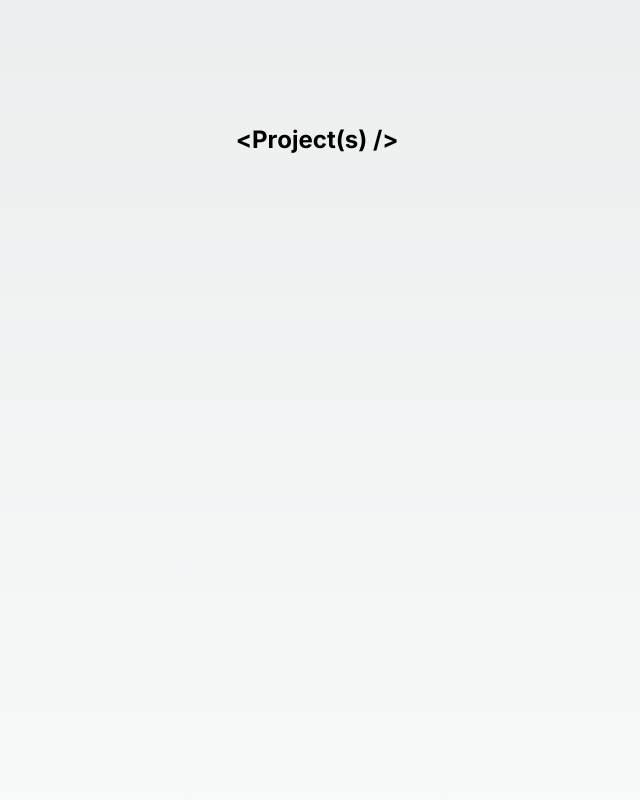
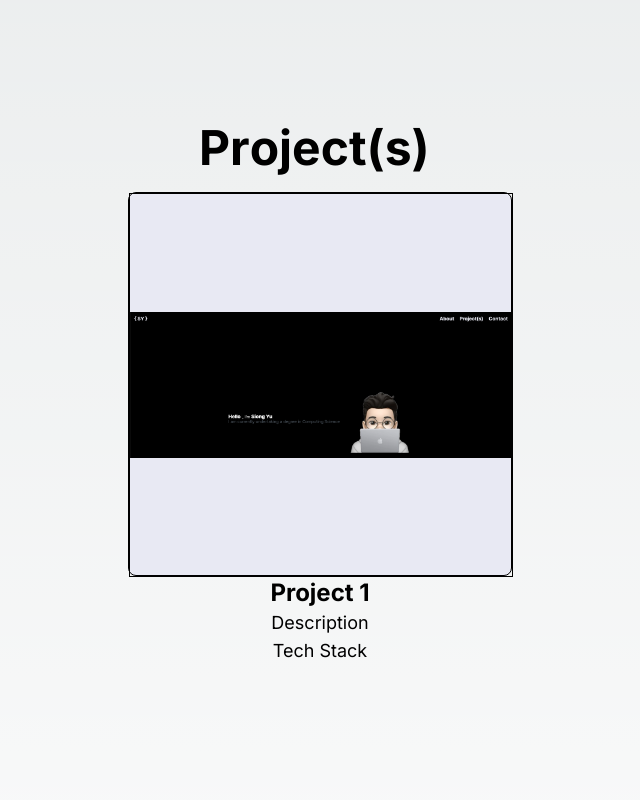
Before and after one commit to Siongyu/portfolioproj, a Next.js app: page / in a window 1280 px wide. Shown: the part 1540-2340 px from the top of the page, without its empty margins (320-960 px from the left). Built offline with nearby package versions, Linux system fonts and the light colour scheme.

Commit message:
Modified contact CSS. Project portion 40% done.

```diff
--- a/package.json
+++ b/package.json
@@ -9,6 +9,7 @@
     "lint": "next lint"
   },
   "dependencies": {
+    "classnames": "^2.5.1",
     "framer-motion": "^11.0.28",
     "next": "14.2.1",
     "react": "^18",
--- a/src/app/components/animatedButton.css
+++ b/src/app/components/animatedButton.css
@@ -165,7 +165,6 @@ a {
 }
 /* <main-style> ============================ */
 .menu__link {
-  color: #fff;
   line-height: 2;
   position: relative;
 }
@@ -175,13 +174,19 @@ a {
   width: 0;
   height: 2px;
   border-radius: 2px;
-  background-color: #fff;
+  background-color: #000;
   position: absolute;
   bottom: -.25rem;
   right: 0;
   transition: right .4s, width .4s, left .4s;
 }
 
+@media (prefers-color-scheme: dark) {
+  .menu__link::before {
+    background-color: #fff;
+  }
+}
+
 .menu__link:hover::before {
   width: 100%;
   left: 0;
--- a/src/app/components/contactComponent.tsx
+++ b/src/app/components/contactComponent.tsx
@@ -17,7 +17,10 @@ const ContactComponent = () => {
                 at my resume as well!
               </span>
               <div className="flex gap-4 phone:justify-between">
-                <button className="ui-btn 3/12 mt-4 phone:w-6/12">
+                <button
+                  className="ui-btn 3/12 mt-4 phone:w-6/12"
+                  onClick={() => window.open("mailto:loosiongyu@hotmail.com")}
+                >
                   <span className="ml-2 phone:text-sm">
                     Email Me
                   </span>
--- /dev/null
+++ b/src/app/components/projectCard.tsx
@@ -0,0 +1,36 @@
+type ProjectCardProps = {
+  imageUrl: string;
+  title: string;
+  techStack: string[];
+  description: string;
+  githubUrl?: string;
+  liveUrl?: string;
+}
+
+const ProjectCard = ({
+  imageUrl,
+  title,
+  techStack,
+  description,
+  githubUrl,
+  liveUrl,
+}: ProjectCardProps & { githubUrl?: string; liveUrl?: string;
+}) => {
+  return (
+    <div className="w-96 h-96 bg-ghost_white-500 rounded-lg border">
+      <div className="w-96 h-96 border">
+        <img
+          src="/portfolioScreenShot.png"
+          className="w-max h-full object-contain mx-auto"
+        />
+      </div>
+      <div className="flex flex-col">
+        <span className="text-center font-bold text-2xl">Project 1</span>
+        <span className="text-center text-lg">Description</span>
+        <span className="text-center text-lg">Tech Stack</span>
+      </div>
+    </div>
+  )
+}
+
+export default ProjectCard;
--- /dev/null
+++ b/src/app/components/projectComponent.tsx
@@ -0,0 +1,26 @@
+import AnimatedText from "./animatedText";
+import ProjectCard from "./projectCard";
+
+const ProjectComponent = () => {
+  return (
+    <section id="project" className="h-screen">
+      <div className="flex flex-col items-center">
+        <AnimatedText
+          text="Project(s)"
+          className="font-bold text-center text-4xl laptop:text-5xl desktop:text-5xl"
+        />
+        {/* project section */}
+        <div className="mt-5 gap-4 phone:flex tablet:flex laptop:flex desktop:flex">
+          <ProjectCard
+            imageUrl="/portfolioScreenShot.png"
+            title="Project 1"
+            description="Description"
+            techStack={["Tech Stack"]}
+          />
+        </div>
+      </div>
+    </section>
+  )
+}
+
+export default ProjectComponent;
--- a/src/app/page.tsx
+++ b/src/app/page.tsx
@@ -1,6 +1,7 @@
 'use client'
 import AnimatedText from "./components/animatedText";
 import IntroComponent from "./components/introComponent";
+import ProjectComponent from "./components/projectComponent";
 import ContactComponent from "./components/contactComponent";
 
 export default function Home() {
@@ -17,14 +18,7 @@ export default function Home() {
         </div>
       </section>
 
-      <section id="project" className="h-screen">
-        <div className="flex flex-col items-center">
-          <AnimatedText
-            text="<Project(s) />"
-            className="font-bold text-2xl"
-          />
-        </div>
-      </section>
+      <ProjectComponent />
 
       <ContactComponent />
     </main>
--- a/tailwind.config.ts
+++ b/tailwind.config.ts
@@ -76,11 +76,6 @@ const config: Config = {
       }
     },
     extend: {
-      backgroundImage: {
-        "gradient-radial": "radial-gradient(var(--tw-gradient-stops))",
-        "gradient-conic":
-          "conic-gradient(from 180deg at 50% 50%, var(--tw-gradient-stops))",
-      },
     },
   },
   plugins: [],
```
Also changed, not shown: public/portfolioScreenShot.png (added), 1 other file (tests, documents, lock files or other folders).
